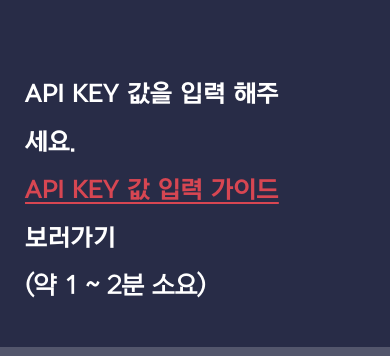
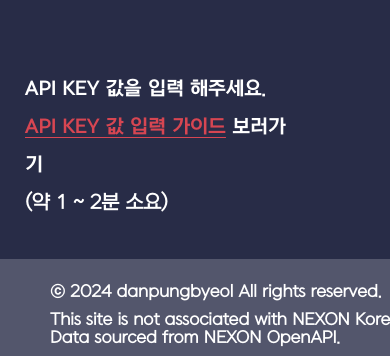
Before and after one commit to Amjong/bossMaple, a React (Create React App) app: page / in a window 390 px wide. Shown: the part 661-1017 px from the top of the page. Built offline with nearby package versions, Linux system fonts and the light colour scheme.

Commit message:
ContentPanel.jsx: decrease font size to 80% at mobile

```diff
--- a/src/components/ContentPanel.jsx
+++ b/src/components/ContentPanel.jsx
@@ -36,13 +36,13 @@ export default function ContentPanel() {
       <TapBtns onChanged={handleChange} tabBtnsArray={contentArray} />
       <div className='mt-10'>
         {errorText !== '' && (
-          <div className='mt-20 font-bold text-white text-center text-xl'>
+          <div className='mt-20 font-bold text-white text-center text-xl sm:text-[19px]'>
             {errorText}
           </div>
         )}
         {menu === 2 && contentArray[menu].component}
         {menu !== 2 && !isLoading && starforceInfoArray.length === 0 ? (
-          <div className='text-xl font-bold text-center sm:text-start sm:mx-5 text-white mt-20'>
+          <div className='text-xl font-bold text-center sm:text-start sm:mx-5 sm:text-[19px] text-white mt-20'>
             API KEY 값을 입력 해주세요. <br className='hidden sm:inline' />
             <Link to='/guide' className='text-r2 underline underline-offset-4'>
               API KEY 값 입력 가이드
--- a/src/components/UsedMesoPanel.jsx
+++ b/src/components/UsedMesoPanel.jsx
@@ -238,7 +238,7 @@ export default function UsedMesoPanel() {
       {errorText === '' && isLoading && <TableSkeleton />}
       {errorText === '' && !isLoading && itemsAndCost && (
         <div>
-          <div className='mb-5 mt-10 text-[24px] flex flex-col'>
+          <div className='mb-5 mt-10 text-[24px] sm:text-[19px] flex flex-col'>
             <span className='mr-2 flex gap-2 items-center'>
               <MasterToolTip
                 text='130레벨 이상의 아이템만 지원합니다.
```
